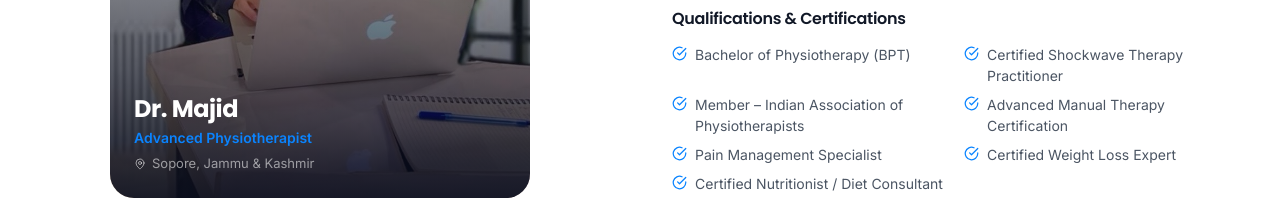
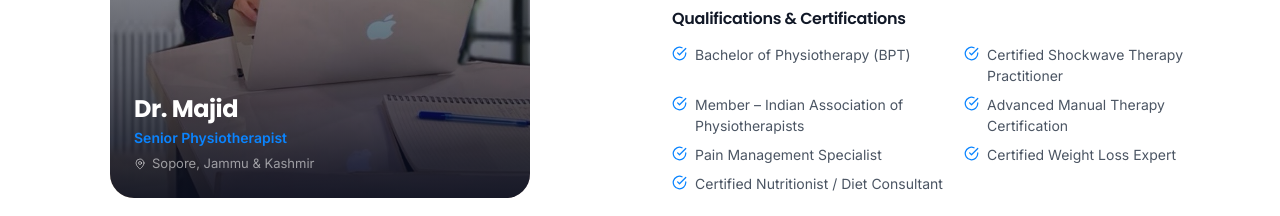
Before and after one commit to yameenrafiqi/sopore-clinic, a Next.js app in the folder frontend/: page / in a window 1280 px wide. Shown: the part 2580-2796 px from the top of the page. Built offline with nearby package versions, Linux system fonts and the light colour scheme; no server answers.

Commit message:
fix: Advanced Physiotherapist -> Senior Physiotherapist in About photo

```diff
--- a/frontend/components/About.tsx
+++ b/frontend/components/About.tsx
@@ -117,7 +117,7 @@ export default function About() {
               {/* Dr. Majid photo */}
               <img
                 src="/images/MAMU.jpg"
-                alt="Dr. Majid — Advanced Physiotherapist"
+                alt="Dr. Majid — Senior Physiotherapist"
                 className="w-full h-full object-cover"
                 style={{ objectPosition: 'center top' }}
                 loading="lazy"
@@ -138,7 +138,7 @@ export default function About() {
                   Dr. Majid
                 </h3>
                 <p style={{ color: '#0A84FF', fontSize: '14px', fontWeight: 600 }}>
-                  Advanced Physiotherapist
+                  Senior Physiotherapist
                 </p>
                 <p
                   className="mt-1.5 flex items-center gap-1.5"
```
